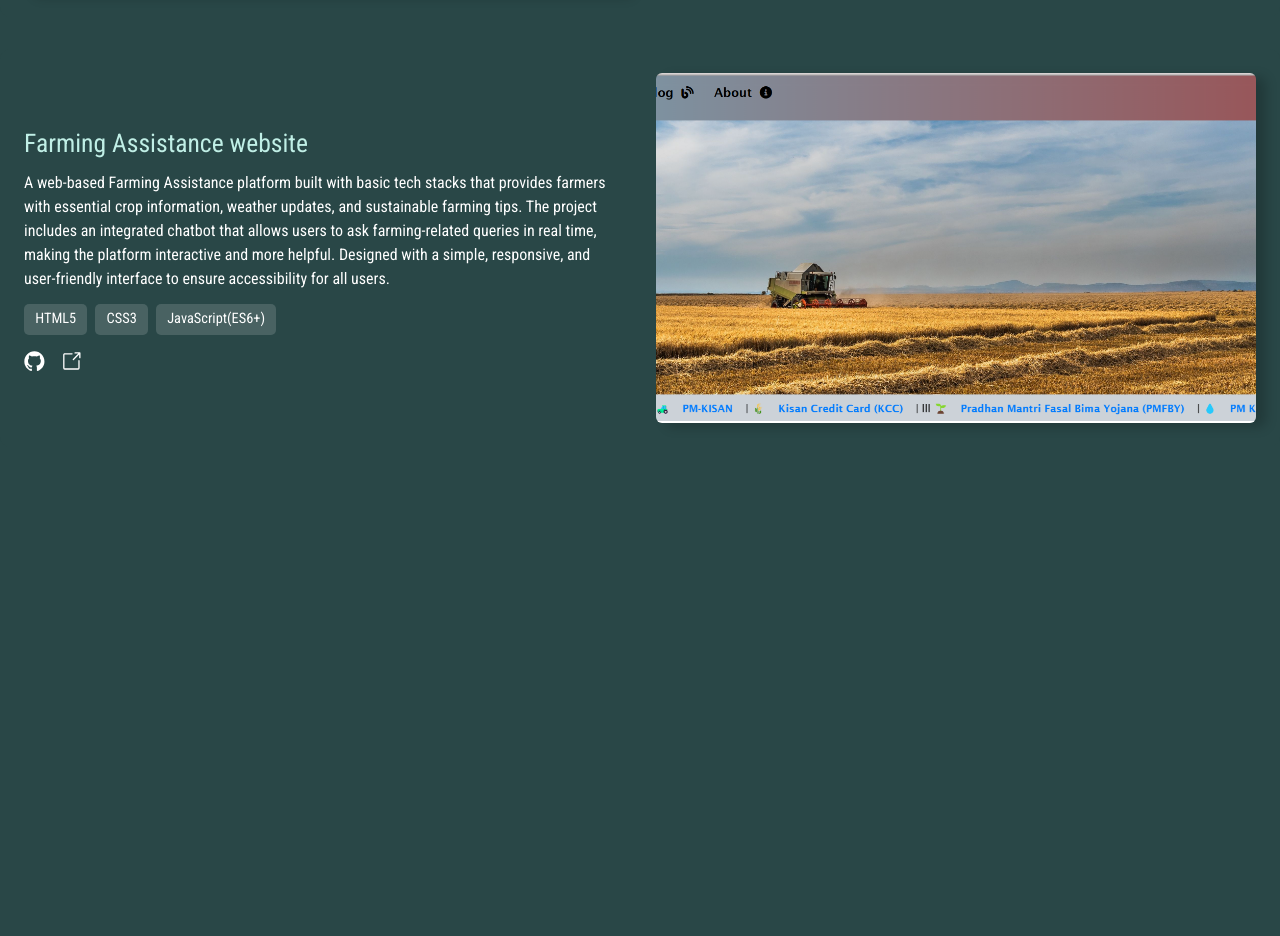
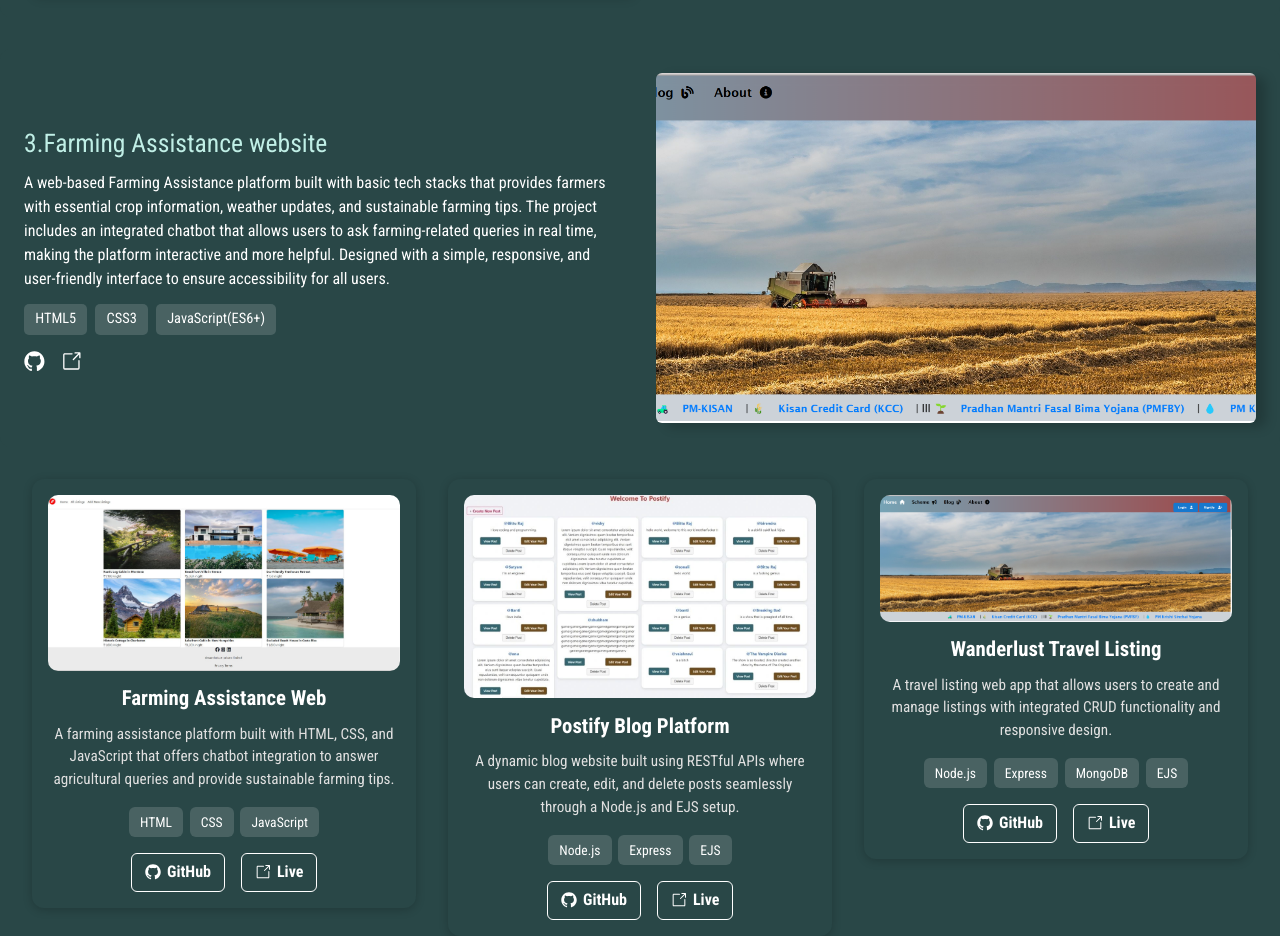
Before and after one commit to BittuRaj124365/Portfolio, a React (Vite) app: page / in a window 1280 px wide. Shown: the part 2600-3536 px from the top of the page. Before the commit the page ends 3079 px from the top, so only its background shows below. Built offline with nearby package versions, Linux system fonts and the light colour scheme.

Commit message:
fixed the issue of 2nd project container problem which was nothing but just bath related issue

```diff
--- a/src/App.jsx
+++ b/src/App.jsx
@@ -6,7 +6,8 @@ import Heading from "./Components/Heading/Heading";
 import Introduction from "./Components/Introduction/Introduction";
 import About from "./Components/About/About";
 import Skills from "./Components/Skills/Skills";
-import ProjectContainer from "./Components/Projects/ProjectContainer";
+import ProjectContainer1 from "./Components/Projects/ProjectContainer1";
+import ProjectContainer2 from "./Components/Projects/ProjectContainer2";
 function App() {
   return (
     <>
@@ -14,7 +15,8 @@ function App() {
       <Introduction />
       <About />
       <Skills />
-      <ProjectContainer />
+      <ProjectContainer1 />
+      <ProjectContainer2/>
     </>
   );
 }
--- a/src/Components/Heading/Heading.module.css
+++ b/src/Components/Heading/Heading.module.css
@@ -32,8 +32,8 @@
 .icon {
   width: 50px;
   font-size: x-large;
-  margin-left:1rem;
-  margin-top:1rem;
+  margin-left: 1rem;
+  margin-top: 1rem;
 }
 
 .menuBtn {
--- a/src/Components/Projects/Project/ProjectStructure.jsx
+++ b/src/Components/Projects/Project/ProjectStructure.jsx
@@ -1,4 +1,3 @@
-import React from "react";
 import { GoLinkExternal } from "react-icons/go";
 import { RxGithubLogo } from "react-icons/rx";
 import styles from "./ProjectStructure.module.css";
--- /dev/null
+++ b/src/Components/Projects/Project2/ProjStru.module.css
@@ -0,0 +1,111 @@
+.card {
+  background-color: rgb(41, 71, 71);
+  border-radius: 12px;
+  padding: 1rem;
+  width: 30%;
+  display: flex;
+  flex-direction: column;
+  align-items: center;
+  box-shadow: 0 2px 10px rgba(0, 0, 0, 0.2);
+  transition: transform 0.3s ease, box-shadow 0.3s ease;
+}
+
+.card:hover {
+  transform: scale(1.05);
+  box-shadow: 0 4px 20px rgba(0, 0, 0, 0.3);
+}
+
+.image {
+  width: 100%;
+  border-radius: 10px;
+  margin-bottom: 0.8rem;
+}
+
+.details {
+  text-align: center;
+  color: white;
+}
+
+.title {
+  font-size: 1.3rem;
+  font-weight: bold;
+  margin-bottom: 0.5rem;
+}
+
+.description {
+  font-size: 0.95rem;
+  margin-bottom: 1rem;
+  color: #e0e0e0;
+}
+
+.techList {
+  list-style: none;
+  padding: 0;
+  margin: 0.5rem 0 1rem 0;
+  display: flex;
+  flex-wrap: wrap;
+  justify-content: center;
+  gap: 0.4rem;
+}
+
+.techList li {
+  background-color: rgba(255, 255, 255, 0.15);
+  padding: 0.3rem 0.7rem;
+  border-radius: 6px;
+  font-size: 0.85rem;
+}
+
+.links {
+  display: flex;
+  gap: 1rem;
+  justify-content: center;
+}
+
+.button {
+  display: flex;
+  align-items: center;
+  gap: 0.4rem;
+  padding: 0.4rem 0.8rem;
+  background-color: transparent;
+  border: 1px solid white;
+  border-radius: 6px;
+  color: white;
+  text-decoration: none;
+  font-weight: bold;
+  transition: all 0.3s ease;
+}
+
+.button:hover {
+  background-color: white;
+  color: black;
+  transform: scale(1.05);
+}
+
+/* Responsive styling */
+@media (max-width: 1024px) {
+  .card {
+    width: 45%;
+  }
+}
+
+@media (max-width: 768px) {
+  .card {
+    width: 90%;
+  }
+}
+
+.container {
+  display: flex;
+  flex-wrap: wrap;
+  justify-content: center;
+  align-items: flex-start;
+  gap: 2rem;
+}
+
+/* Make it stack vertically only on smaller screens */
+@media (max-width: 768px) {
+  .container {
+    flex-direction: column;
+    align-items: center;
+  }
+}
--- /dev/null
+++ b/src/Components/Projects/Project2/ProjectStru.jsx
@@ -0,0 +1,49 @@
+import { GoLinkExternal } from "react-icons/go";
+import { RxGithubLogo } from "react-icons/rx";
+import styles from "./ProjStru.module.css";
+const ProjectStru = ({
+  image,
+  title,
+  description,
+  techStack,
+  githubLink,
+  liveLink,
+}) => {
+  return (
+    <div className={styles.card}>
+      <img src={image} alt={title} className={styles.image} />
+
+      <div className={styles.details}>
+        <h3 className={styles.title}>{title}</h3>
+        <p className={styles.description}>{description}</p>
+
+        <ul className={styles.techList}>
+          {techStack.map((tech, index) => (
+            <li key={index}>{tech}</li>
+          ))}
+        </ul>
+
+        <div className={styles.links}>
+          <a
+            href={githubLink}
+            target="_blank"
+            rel="noopener noreferrer"
+            className={styles.button}
+          >
+            <RxGithubLogo /> GitHub
+          </a>
+          <a
+            href={liveLink}
+            target="_blank"
+            rel="noopener noreferrer"
+            className={styles.button}
+          >
+            <GoLinkExternal /> Live
+          </a>
+        </div>
+      </div>
+    </div>
+  );
+};
+
+export default ProjectStru;
--- a/src/Components/Projects/ProjectContainer.jsx
+++ b/src/Components/Projects/ProjectContainer1.jsx
@@ -3,13 +3,13 @@ import ProjectStructure from "./Project/ProjectStructure";
 import projectImage1 from "../../assets/project1.jpg";
 import projectImage2 from "../../assets/project2.jpg";
 import projectImage3 from '../../assets/project3.png'
-const ProjectContainer = () => {
+const ProjectContainer1 = () => {
   return (
     <div>
       <h1 style={{ textAlign: "center", margin: "20px" }}>My Projects</h1>
       <ProjectStructure
         image={projectImage1}
-        title={"wanderlust- A Travel Listing Website"}
+        title={"1.wanderlust- A Travel Listing Website"}
         description={`All routing operations are performed on localhost during development. Each CRUD functionality — from creating new listings to editing or deleting them — is handled through clean and well-defined routes. The local server ensures smooth execution of backend logic while rendering dynamic views using EJS templates. ${(
           <>
             <br />
@@ -23,7 +23,7 @@ const ProjectContainer = () => {
       />
       <ProjectStructure
         image={projectImage2}
-        title={"postify"}
+        title={"2.postify"}
         description={
           "All routing operations are performed on localhost during development. Each CRUD functionality — from creating new blog posts to editing or deleting them — is handled through clean and well-defined routes. The local server ensures smooth execution of backend logic while rendering dynamic views using EJS templates. It's a dynamic platform where users can Create, Read, Update, and Delete blog posts — all powered through RESTful API architecture and structured CRUD operations."
         }
@@ -33,7 +33,7 @@ const ProjectContainer = () => {
       />
       <ProjectStructure
         image={projectImage3}
-        title={"Farming Assistance website"}y
+        title={"3.Farming Assistance website"}y
 
         description={
           "A web-based Farming Assistance platform built with basic tech stacks that provides farmers with essential crop information, weather updates, and sustainable farming tips. The project includes an integrated chatbot that allows users to ask farming-related queries in real time, making the platform interactive and more helpful. Designed with a simple, responsive, and user-friendly interface to ensure accessibility for all users."
@@ -46,4 +46,4 @@ const ProjectContainer = () => {
   );
 };
 
-export default ProjectContainer;
+export default ProjectContainer1;
--- /dev/null
+++ b/src/Components/Projects/ProjectContainer2.jsx
@@ -0,0 +1,48 @@
+import React from "react";
+import ProjectStru from "./Project2/ProjectStru";
+import styles from "./Project2/ProjStru.module.css";
+import project1 from "../../assets/project1.jpg";
+import project2 from "../../assets/project2.jpg";
+import project3 from "../../assets/project3.png";
+
+const ProjectContainer2 = () => {
+  const projects = [
+    {
+      image: project1,
+      title: "Farming Assistance Web",
+      description:
+        "A farming assistance platform built with HTML, CSS, and JavaScript that offers chatbot integration to answer agricultural queries and provide sustainable farming tips.",
+      techStack: ["HTML", "CSS", "JavaScript"],
+      githubLink: "https://github.com/BittuRaj124365/farmingAssistanceWebsite.git",
+      liveLink: "https://bitturaj124365.github.io/farmingAssistanceWebsite/",
+    },
+    {
+      image: project2,
+      title: "Postify Blog Platform",
+      description:
+        "A dynamic blog website built using RESTful APIs where users can create, edit, and delete posts seamlessly through a Node.js and EJS setup.",
+      techStack: ["Node.js", "Express", "EJS"],
+      githubLink: "https://github.com/BittuRaj124365/postify.git",
+      liveLink: "#",
+    },
+    {
+      image: project3,
+      title: "Wanderlust Travel Listing",
+      description:
+        "A travel listing web app that allows users to create and manage listings with integrated CRUD functionality and responsive design.",
+      techStack: ["Node.js", "Express", "MongoDB", "EJS"],
+      githubLink: "https://github.com/BittuRaj124365/wanderLust-Travel-Listing-App.git",
+      liveLink: "#",
+    },
+  ];
+
+  return (
+    <div className={styles.container}>
+      {projects.map((proj, index) => (
+        <ProjectStru key={index} {...proj} />
+      ))}
+    </div>
+  );
+};
+
+export default ProjectContainer2;
--- a/src/Components/Skills/Skills.module.css
+++ b/src/Components/Skills/Skills.module.css
@@ -31,7 +31,7 @@
 }
 
 .list li:hover {
-  background-color: rgba(255, 255, 255, 0.2);
+  background-color: rgba(95, 125, 131, 0.2);
   transform: translateY(-3px);
 }
 
```
